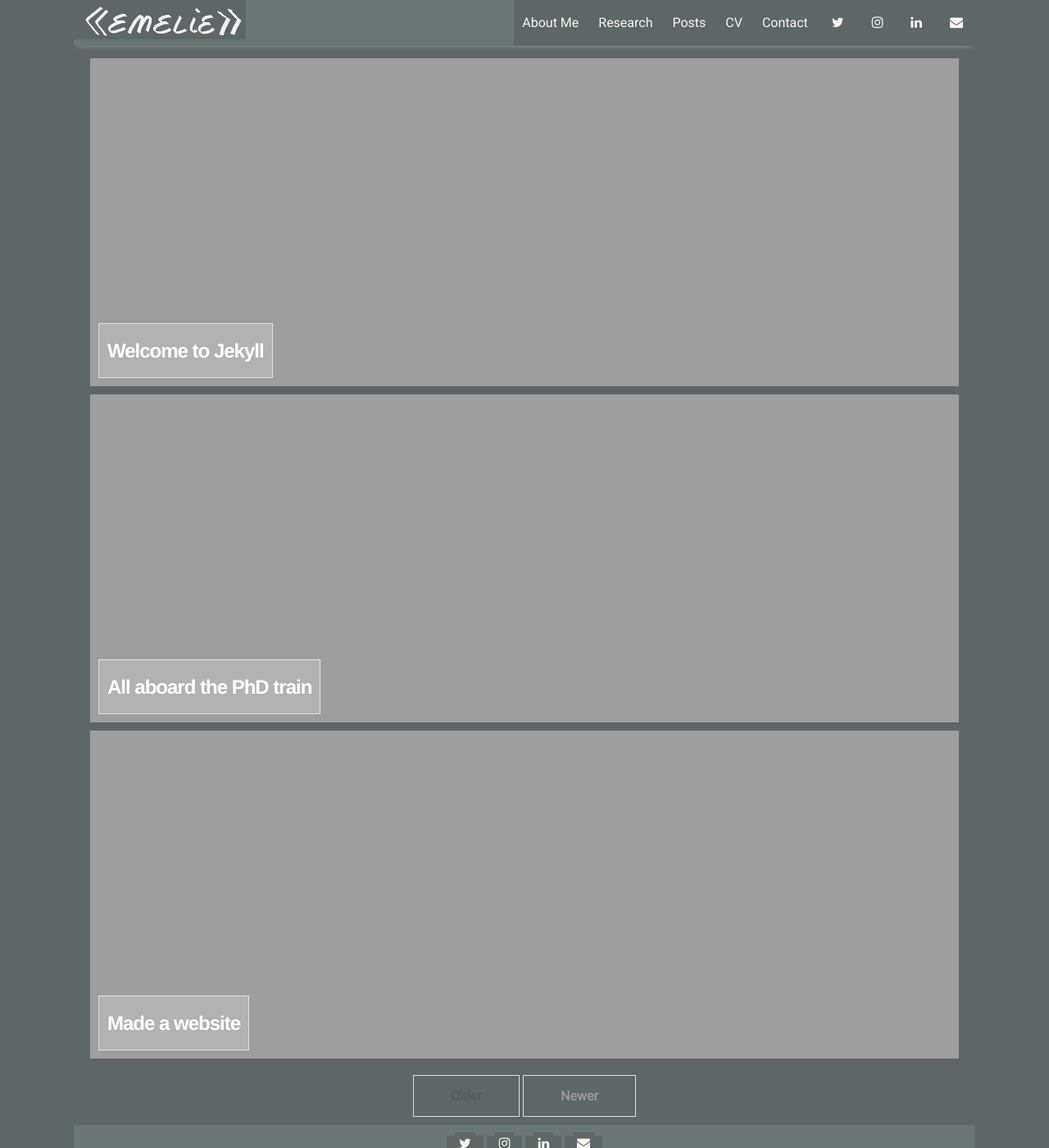
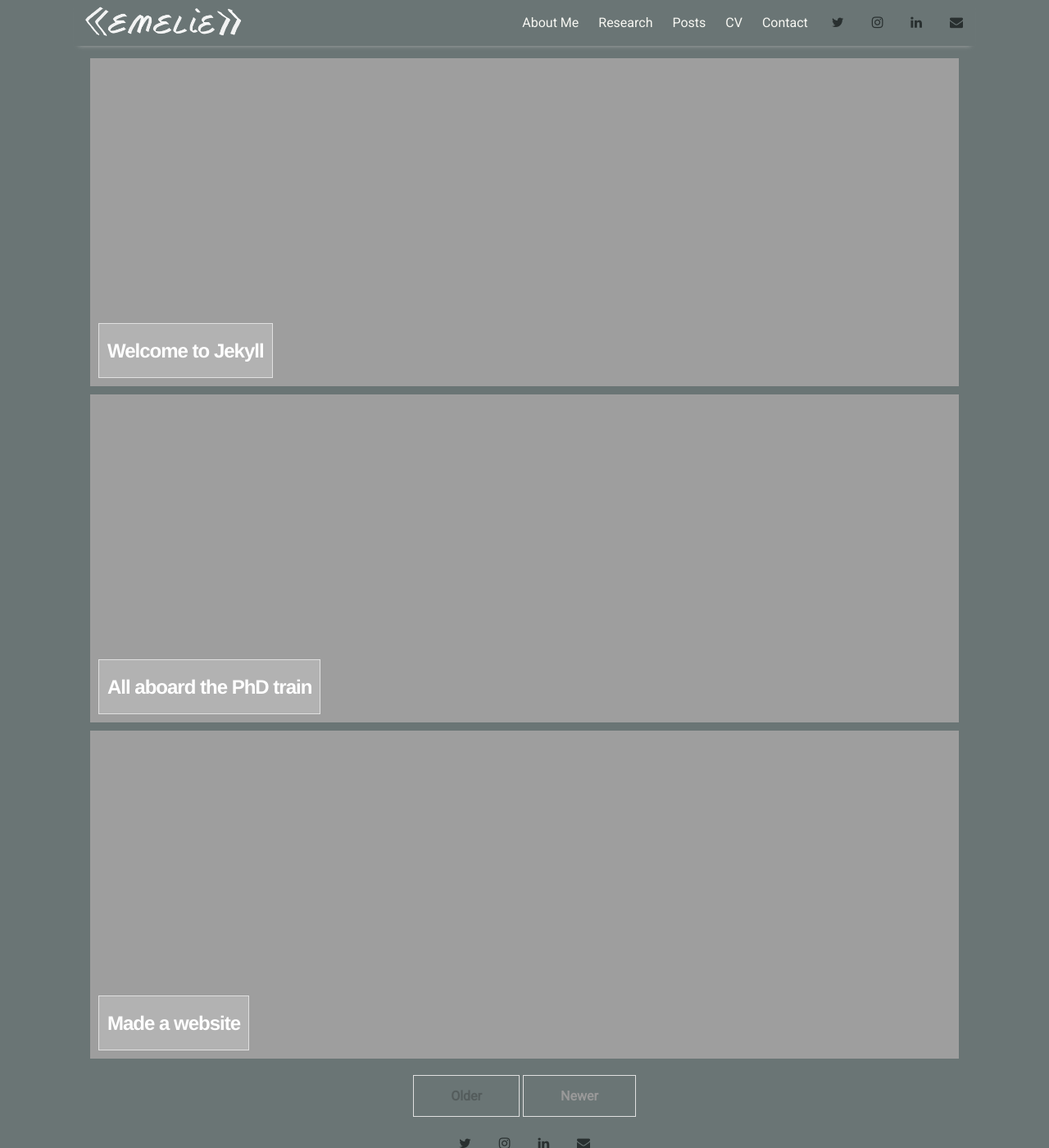
Before and after one commit to evdv/evdv.github.io, a Jekyll site: the page built from index.html, in a window 1280 px wide and 1400 px high. Shown: the whole window at 82% size. Built offline with Jekyll 4.4.1, drawn with Linux system fonts in a browser that asks for light colours; nearby versions of some CDN libraries; the list of posts is cut into pages by our own code.

Commit message:
Return to lighter background colour

```diff
--- a/assets/css/main.scss
+++ b/assets/css/main.scss
@@ -4,12 +4,12 @@
 $base-font-family: 'Roboto', sans-serif;
 $body-font-family: 'Roboto', sans-serif;
 $code-font-family: "Source Code Pro", monospace;
-$background-color: #5e6666;
+$background-color: #6a7575;
 * {
-  background-color: #5e6666;
+  background-color: #6a7575;
   margin: 0;
   padding: 0;
-  color: #f7f7f2;
+  color: #293030
 }
 $brand-color: #f7f7f2;
 
```
